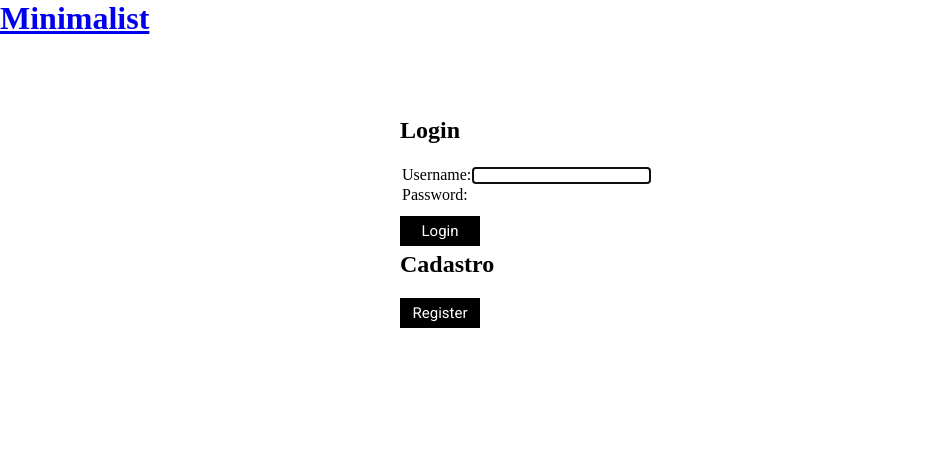
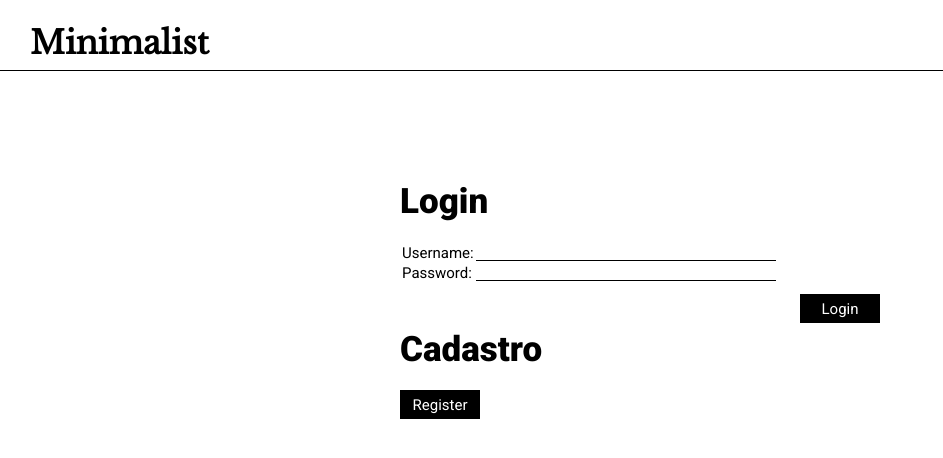
Before and after one commit to etelvinaoliveira/TP-ES, a Django app: page /accounts/login/ in a window 1280 px wide. Shown: the top 458 px of the page, without its empty margins (0-943 px from the left). Run offline with Django 3.2, Linux system fonts and the light colour scheme; parts of the project's set-up code (start-up, migrations or seed data) failed here and were passed over.

Commit message:
style para login

```diff
--- a/minimalistApp/static/css/login.css
+++ b/minimalistApp/static/css/login.css
@@ -4,12 +4,95 @@
     border:0;
 }
 
+.pageHeader{
+    margin-top: 0;
+    border-bottom: 1px solid;
+    padding: 15px 30px;
+    display: flex;
+    flex-direction: row;
+    margin-bottom: 30px;
+}
+
+.log{
+    position: relative;
+    left: 60rem;
+    display: flex;
+    flex-direction: column;
+}
+
+.log a{
+    background-color: #000;
+    color: #fff;
+    font-family: 'Roboto', sans-serif;
+    font-size: 15px;
+    padding: 5px 25px;
+    text-decoration: none;
+    margin-bottom: 5px;
+}
+
+.inputGroupPrepend{
+    position: relative;
+    left: 46rem;
+    top: 1rem;
+}
+
+.btnOutline{
+    background-color: #000;
+    color: #fff;
+    font-family: 'Roboto', sans-serif;
+    font-size: 15px;
+    padding: 5px 25px;
+}
+
+.formControl{
+    border-bottom: 1px solid;
+    position: relative;
+    left: 25rem;
+    top: 0rem;
+    width: 20rem;
+}
+
+.formControl:focus{
+    box-shadow: 0;
+    border-bottom: 1px solid;
+    outline: 0;
+}
+
+.pageHeader h1 a{
+    font-family: 'Libre Baskerville', serif;
+    text-decoration: none;
+    color: #000;
+    position: relative;
+    top: 0.5rem;
+}
+
+h2{
+    font-family: 'Roboto', sans-serif;
+    font-size: 35px;
+}
+
+.logReg{
+    padding: 5rem 25rem;
+}
+
 .login{
     margin-bottom: 20px;
 }
 
-.logReg{
-   padding: 5rem 25rem;
+table{
+    font-family: 'Roboto', sans-serif;
+    font-size: 15px;
+}
+
+form input{
+    border-bottom: 1px solid;
+    width: 300px;
+}
+
+form input:focus{
+    box-shadow: 0;
+    border-bottom: 1px solid;
+    outline: 0;
 }
 
 .btnLogin, .btnRegister{
@@ -23,4 +106,9 @@
     height: 30px;
     text-decoration: none;
     margin-bottom: 5px;
-  }
+}
+
+.btnLogin{
+    position: relative;
+    left: 25rem;
+}
```
